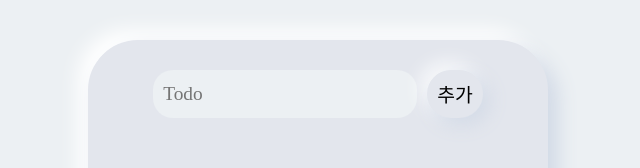
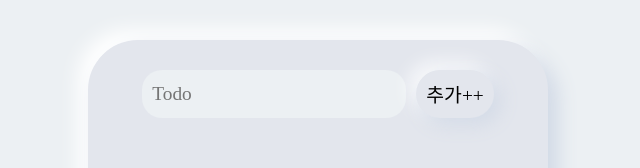
Before and after one commit to woqp99/ytodo, a React (Create React App) app: page / in a window 1280 px wide. Shown: the top 168 px of the page, without its empty margins (322-962 px from the left). Built offline with nearby package versions, Linux system fonts and the light colour scheme; a web font is replaced by a local one.

Commit message:
Update AddTodo.js

```diff
--- a/src/components/AddTodo.js
+++ b/src/components/AddTodo.js
@@ -18,7 +18,7 @@ class AddTodo extends Component {
                 <div class="add todo_text">
                     <input class="todo-text" type="text" name="todo" placeholder="Todo"></input>
 
-                    <input type="submit" class="todo-submit" value="추가" ></input>
+                    <input type="submit" class="todo-submit" value="추가++" ></input>
                 </div>
             </form>
 
```
